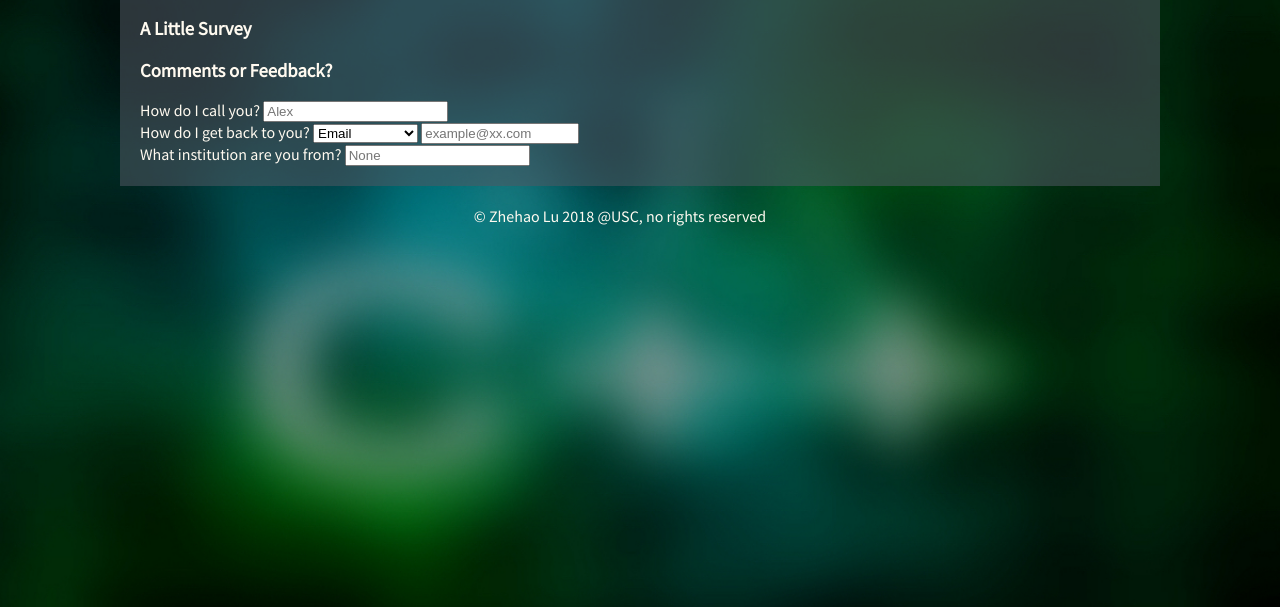
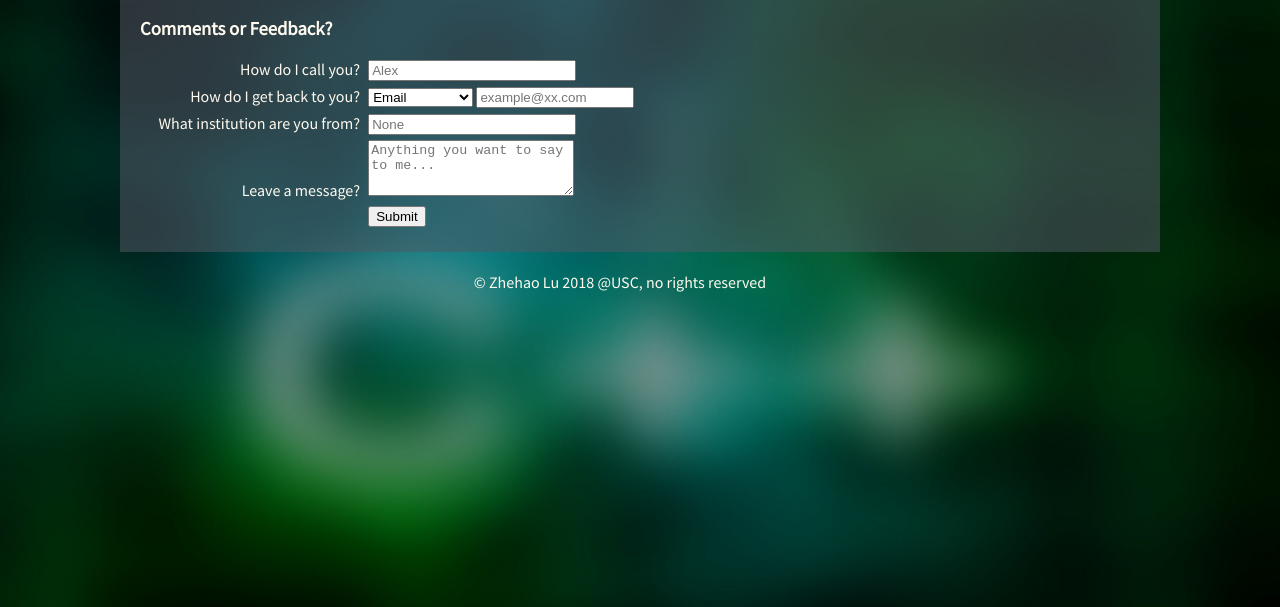
Before and after one commit to Tony1023/ITP-104, a plain HTML site: page final_project/contact.html in a window 1280 px wide. Shown: the part 193-800 px from the top of the page. Drawn offline with Linux system fonts and the light colour scheme.

Commit message:
Finished the form page. More to be added before deployment

```diff
--- a/final_project/contact.html
+++ b/final_project/contact.html
@@ -31,11 +31,35 @@
 	<link rel="stylesheet" type="text/css" href="styles.css">
 	<link href="https://fonts.googleapis.com/css?family=Source+Code+Pro|Source+Sans+Pro" rel="stylesheet">
 	<style>
+		form {
+			margin-left: auto;
+			margin-right: auto;
+		}
 		#contactField {
 			width: 150px;
 		}
+		.formRow {
+			margin: 5px 0 5px 0;
+		}
+		form label {
+			display: inline-block;
+			width: 220px;
+			margin-right: 5px;
+			text-align: right;
+		}
+		#nameField {
+			width: 200px;
+		}
+		#orgField {
+			width: 200px;
+		}
+		#comments {
+			width: 200px;
+			height: 50px;
+		}
 	</style>
 </head>
+
 
 <body>
 	<div id="bgimg"> <img src="background.jpg"> </div>
@@ -47,14 +71,15 @@
 			<h3>Thanks a lot for visiting my personal page! Feel free to leave a message!</h3>
 		</header>
 
-		<form action='' method=''>
+		<!-- <form action='' method=''>
 			<h3>A Little Survey</h3>
 			<div class='formRow'>
 
+
 			</div>
-		</form>
+		</form> -->
 
-		<form action="" method="">
+		<form id='feedback' action="" method="">
 			<h3>Comments or Feedback?</h3>
 			<div class='formRow'>
 				<label for='nameField'>How do I call you?</label>
@@ -74,6 +99,14 @@
 				<label for='orgField'>What institution are you from?</label>
 				<input type='text' name='org' id='orgField' placeholder='None'>
 			</div>
+			<div class='formRow'>
+				<label for='comments'>Leave a message?</label>
+				<textarea id='comments' name='comments' placeholder='Anything you want to say to me...'></textarea>
+			</div>
+			<div class='formRow'>
+				<label> </label>
+				<input class='submitButton' type='submit'>
+			</div>
     </form>
 
 
```
